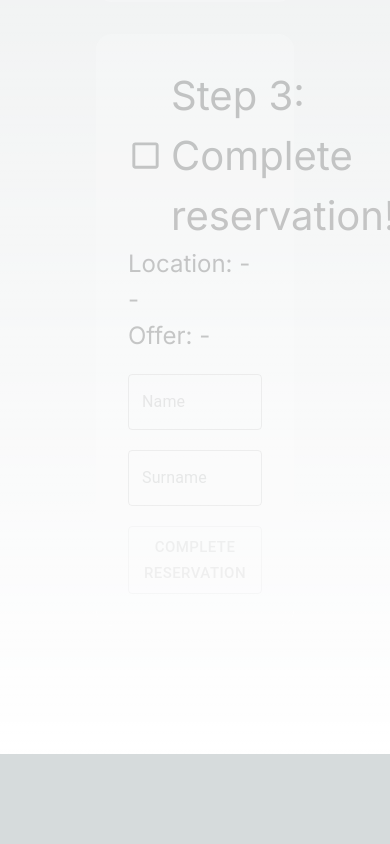
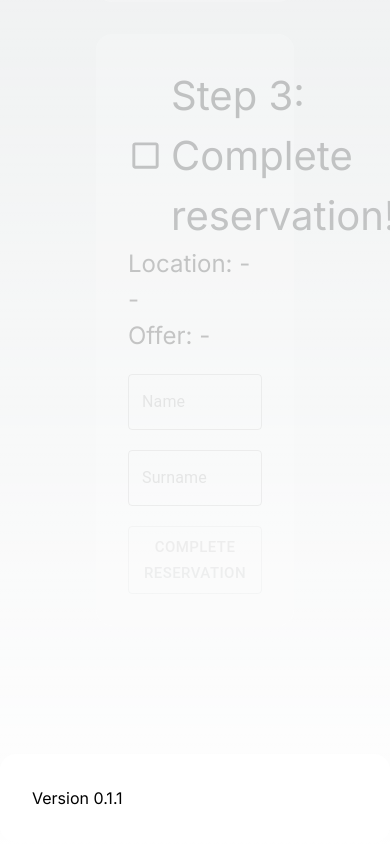
Before and after one commit to lauzis/car-rental, a Next.js app: page / in a window 390 px wide. Shown: the part 1591-2435 px from the top of the page. Before the commit the page ends 2345 px from the top, so only its background shows below. Built offline with nearby package versions, Linux system fonts and the light colour scheme.

Commit message:
- version output added to see what is published on demo page - fixed layout for mobile view

```diff
--- a/app/api/Reservations/CreateReservation/route.ts
+++ b/app/api/Reservations/CreateReservation/route.ts
@@ -1,6 +1,6 @@
 import { NextResponse } from 'next/server';
 export async function POST(req: any) {
-  // return NextResponse.json({ error: 'We failed this city!' }, { status: 404 })
+  //return NextResponse.json({ error: 'We failed this city!' }, { status: 404 })
   const data = await req.json()
   return NextResponse.json(data)
 }
--- a/app/components/ReservationForm/OfferList.tsx
+++ b/app/components/ReservationForm/OfferList.tsx
@@ -129,9 +129,7 @@
           size={ 'large' }>Clear</Button>
       </ButtonRow>
 
-
-
-      <div className={"mt-5 grid grid-cols-2 gap-x-5 gap-y-5"}>
+      <div className={"mt-5 grid grid-cols-1 gap-x-5 gap-y-5 md:grid-cols-2 lg:grid-cols-3"}>
         { filteredOffers?.map((offer) => {
           return (
             <OfferListItem locationId={location?.id} key={offer.offerUId} offer={offer} offerUId={selectedOfferUId} onSelect={handleSelectedOrder}/>
--- a/app/layout.tsx
+++ b/app/layout.tsx
@@ -1,9 +1,7 @@
 import type { Metadata } from "next";
 import { Inter } from "next/font/google";
 import "./globals.css";
-
-import OfferList from '@/app/components/ReservationForm/OfferList';
-import Customer from '@/app/components/ReservationForm/Customer';
+import appPackageJson from '@/package.json';
 
 const inter = Inter({ subsets: ["latin"] });
 
@@ -23,9 +21,10 @@
   return (
     <html lang="en">
       <body className={inter.className}>
-
-
         {children}
+        <section>
+          Version {appPackageJson.version}
+        </section>
       </body>
     </html>
   );
--- a/package.json
+++ b/package.json
@@ -1,6 +1,6 @@
 {
   "name": "car-rental",
-  "version": "0.1.0",
+  "version": "0.1.1",
   "private": true,
   "scripts": {
     "dev": "next dev",
```
Also changed, not shown: 1 other file (tests, documents, lock files or other folders).
